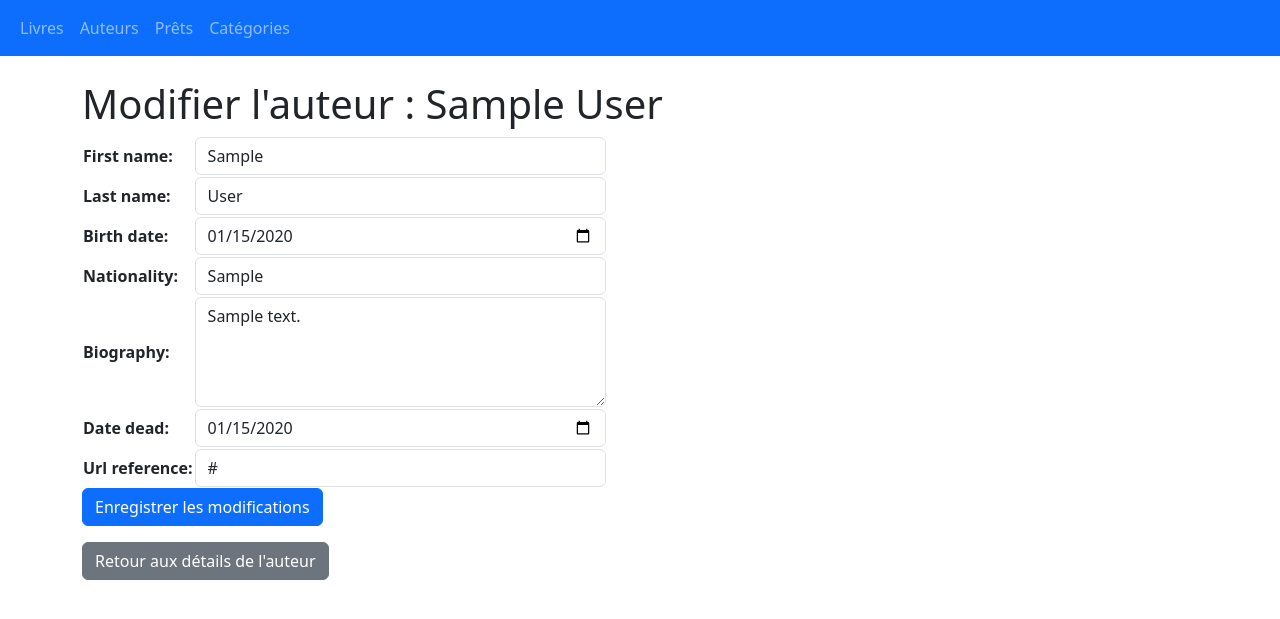
After one commit to mdeport/Python-ESI4D, a Django app: page /authors/1/edit/ in a window 1280 px wide. The commit adds this page. Shown: the top 619 px of the page. Run offline with Django 4.2, Linux system fonts and the light colour scheme; tables that the repository leaves empty hold one stand-in row (values such as "Sample post").

Commit message:
add author edit

```diff
--- a/library_project/authors/urls.py
+++ b/library_project/authors/urls.py
@@ -5,4 +5,5 @@ urlpatterns = [
     path('', views.index_author, name='index_author'),
     path('new/', views.new_author, name='new_author'),
     path('<int:author_id>/', views.show_author, name='show_author'),
+    path('<int:author_id>/edit/', views.edit_author, name='edit_author'),
 ]
--- a/library_project/authors/views.py
+++ b/library_project/authors/views.py
@@ -21,3 +21,14 @@ def new_author(request):
 def show_author(request, author_id):
     author = get_object_or_404(Author, id=author_id)
     return render(request, "authors/show.html", {"author": author})
+
+def edit_author(request, author_id):
+    author = get_object_or_404(Author, id=author_id)
+    if request.method == "POST":
+        form = AuthorForm(request.POST, instance=author)
+        if form.is_valid():
+            form.save()
+            return redirect("show_author", author_id=author.id)
+    else:
+        form = AuthorForm(instance=author)
+    return render(request, "authors/edit.html", {"form": form, "author": author})
--- /dev/null
+++ b/library_project/templates/authors/edit.html
@@ -0,0 +1,14 @@
+{% extends "base.html" %}
+{% block title %}Modifier l'auteur{% endblock %}
+{% block content %}
+    <h1>Modifier l'auteur : {{ author.first_name }} {{ author.last_name }}</h1>
+    <form method="post">
+        {% csrf_token %}
+        {{ form.non_field_errors }}
+        <table>
+            {{ form.as_table }}
+        </table>
+        <button type="submit" class="btn btn-primary">Enregistrer les modifications</button>
+    </form>
+    <a class="btn btn-secondary mt-3" href="{% url 'show_author' author.id %}">Retour aux détails de l'auteur</a>
+{% endblock %}
--- a/library_project/templates/authors/index.html
+++ b/library_project/templates/authors/index.html
@@ -18,6 +18,7 @@
           <p class="card-text mb-3"><strong>Biography :</strong> {{ author.biography }}</p>
           <p class="card-text mb-3"><strong>...</strong></p>
           <a href="{% url 'show_author' author.id %}" class="btn btn-primary btn-sm">Voir</a>
+          <a href="{% url 'edit_author' author.id %}" class="btn btn-secondary btn-sm">Éditer</a>
         </div>
       </div>
     </div>
```
